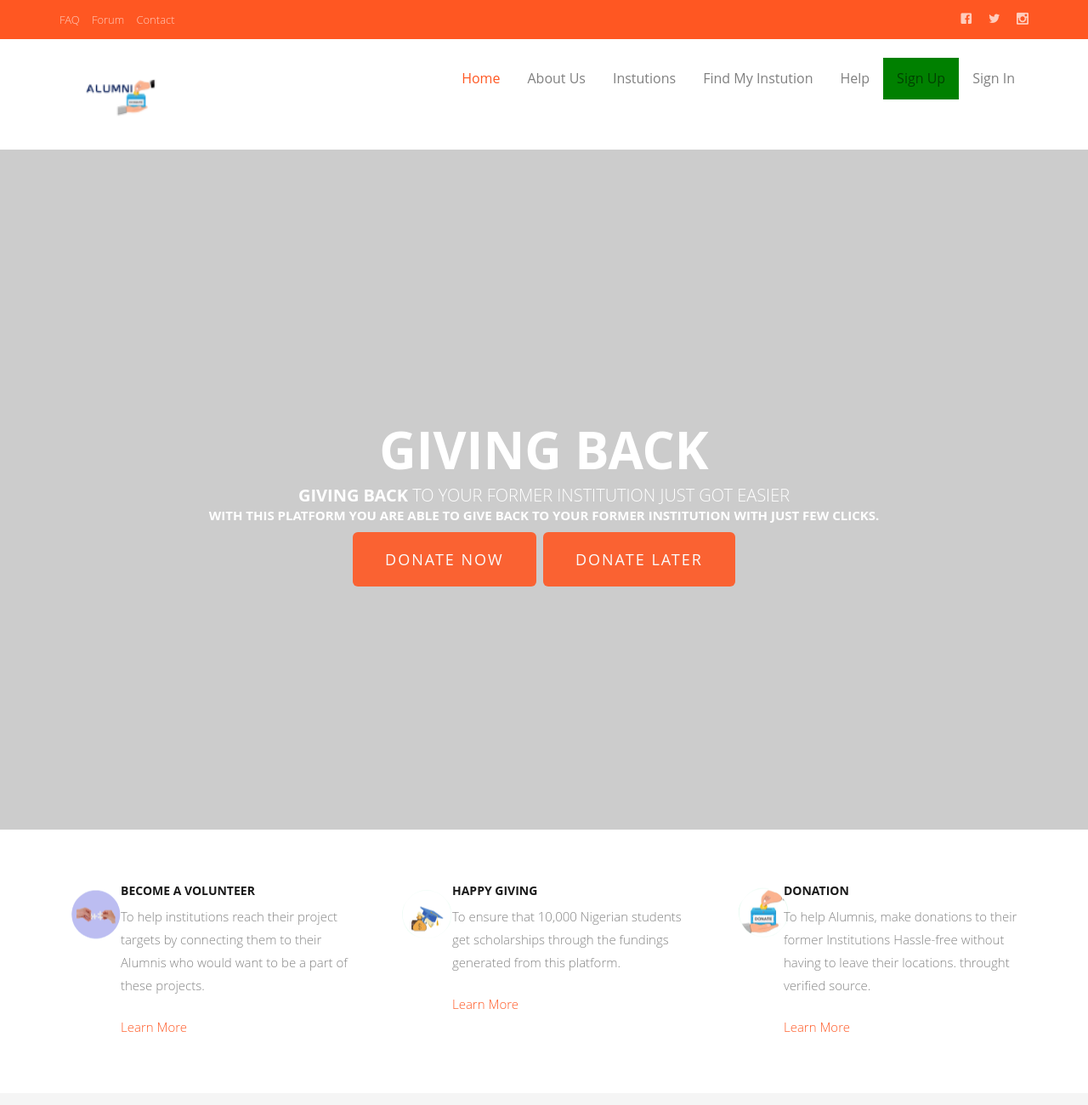
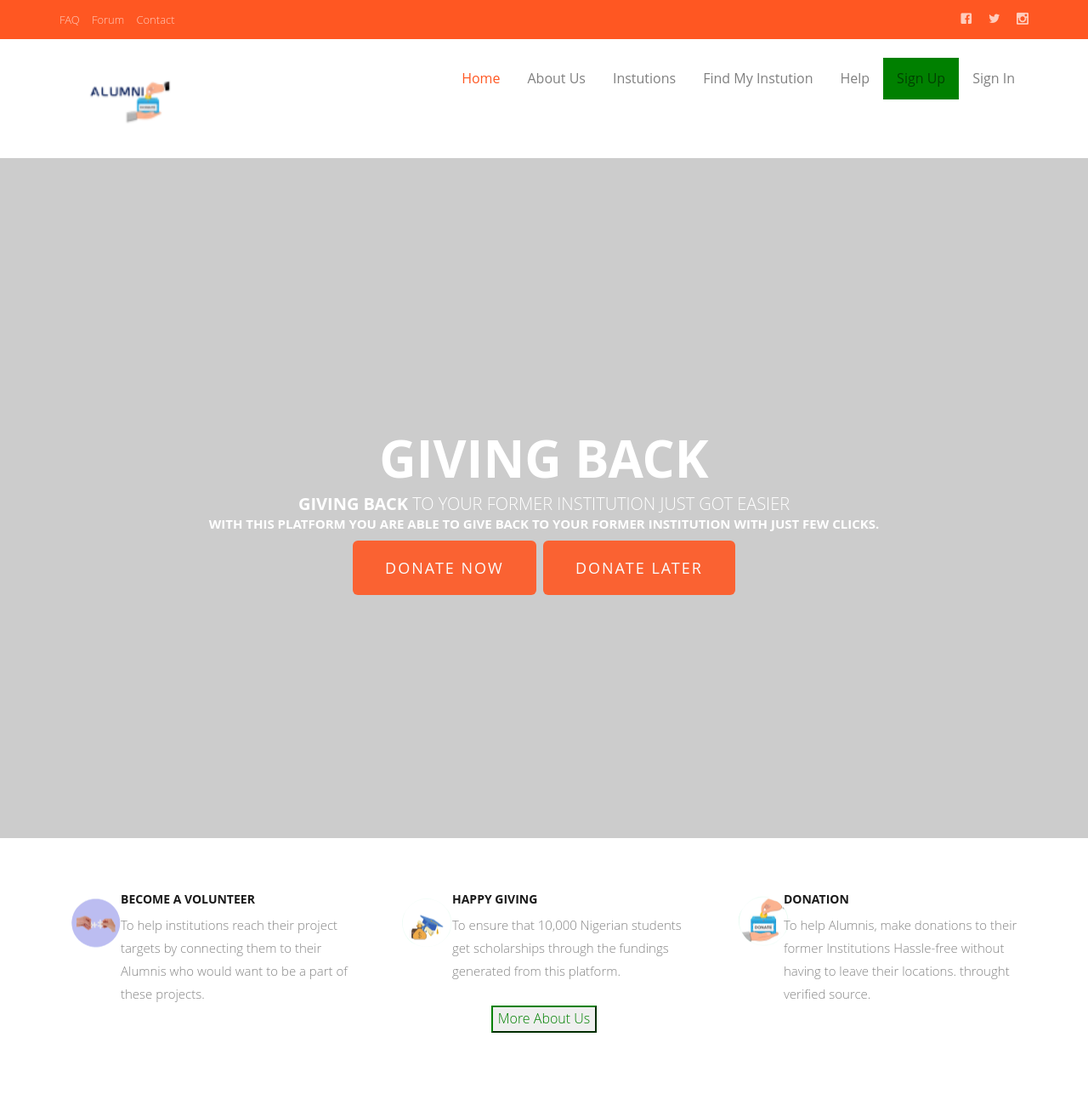
Before and after one commit to Florencekyarikunda/alumni-donate, a plain HTML site: page index.html in a window 1280 px wide. Shown: the top 1300 px of the page at 85% size. Drawn offline with Linux system fonts and the light colour scheme; files whose address does not match are found by name.

Commit message:
styles home page

```diff
--- a/css/style.css
+++ b/css/style.css
@@ -17,7 +17,7 @@ body {
 
 }
 .imgs{
-  width: 130%;
+  width: 150%;
 }
 
 body.fh5co-offcanvas {
--- a/index.html
+++ b/index.html
@@ -5,6 +5,7 @@
 	<meta charset="utf-8">
 	<meta http-equiv="X-UA-Compatible" content="IE=edge">
 	<title>Alumni Donate</title>
+	<link rel="stylesheet" href="css/style.css">
 	<meta name="viewport" content="width=device-width, initial-scale=1">
 
 	<!-- Facebook and Twitter integration -->
@@ -91,41 +92,8 @@
 								class="btn btn-primary btn-lg" href="#">Donate Later</a></span>
 					</div>
 				</div>
-
-			</div>
-			<!-- l
-
-			<div class="row" style="width:90%; margin: 20px;">
-				<div class="col-sm-6">
-					<div class="card">
-						<div class="fh5co-hero">
-							<div class="fh5co-overlay"></div>
-							<div class="fh5co-cover text-center" data-stellar-background-ratio="0.5"
-								style="background-image: url(images/cover_bg_1.jpg);">
-								<div class="desc animate-box">
-									<h2><strong>Giving back</strong></h2>
-									<h2 style="font-size: 20px;"><strong style="font-size: 20px;">Giving back</strong>
-										to your former institution just got easier<br><strong
-											style="font-size: 15px;">With this platform you are able to give back to
-											your former institution with just few clicks.</strong></h2>
-									<span><a class="btn btn-primary btn-lg" href="#">Donate Now</a> <a
-											class="btn btn-primary btn-lg" href="#">Donate Later</a></span>
-								</div>
-							</div>
-
-						</div>
-					</div>
-				</div>
-				<div class="col-sm-6">
-					<div class="card">
-						<div class="card-body">
-								<img src="images/alumnidonate.PNG" alt="" style="width:160%; height: 900%; padding: 10%;">
-						</div>
-					</div>
-				</div>
 			</div>
 
-		end:header-top -->
 			<div id="fh5co-features">
 				<div class="container">
 					<div class="row">
@@ -139,7 +107,6 @@
 									<h3>Become a volunteer</h3>
 									<p>To help institutions reach their project targets by connecting them to their
 										Alumnis who would want to be a part of these projects.</p>
-									<p><a href="#">Learn More</a></p>
 								</div>
 							</div>
 
@@ -154,7 +121,6 @@
 									<h3>Happy Giving</h3>
 									<p>To ensure that 10,000 Nigerian students get scholarships through the fundings
 										generated from this platform.</p>
-									<p><a href="#">Learn More</a></p>
 								</div>
 							</div>
 
@@ -168,11 +134,11 @@
 									<h3>Donation</h3>
 									<p>To help Alumnis, make donations to their former Institutions Hassle-free without
 										having to leave their locations. throught verified source.</p>
-									<p><a href="#">Learn More</a></p>
 								</div>
 							</div>
 						</div>
 					</div>
+					<p style="text-align: center;"><a href="#"><button style="border-color: green; color: green;">More About Us</button></a></p>
 				</div>
 			</div>
 
```
